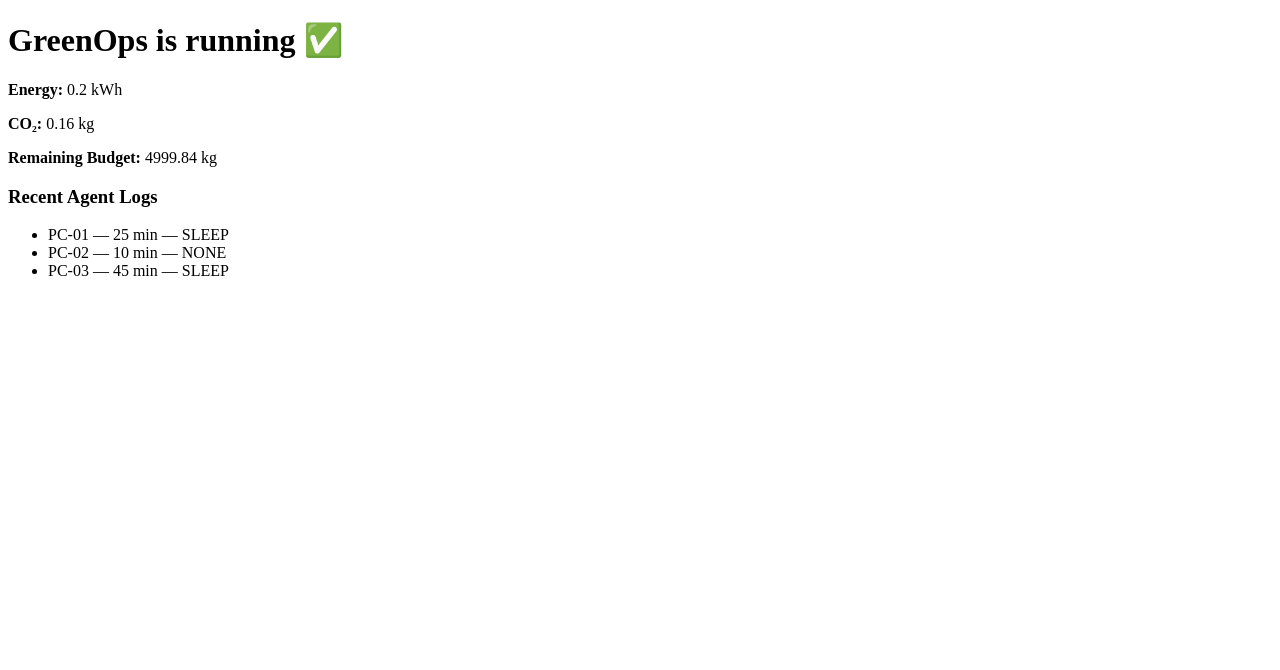
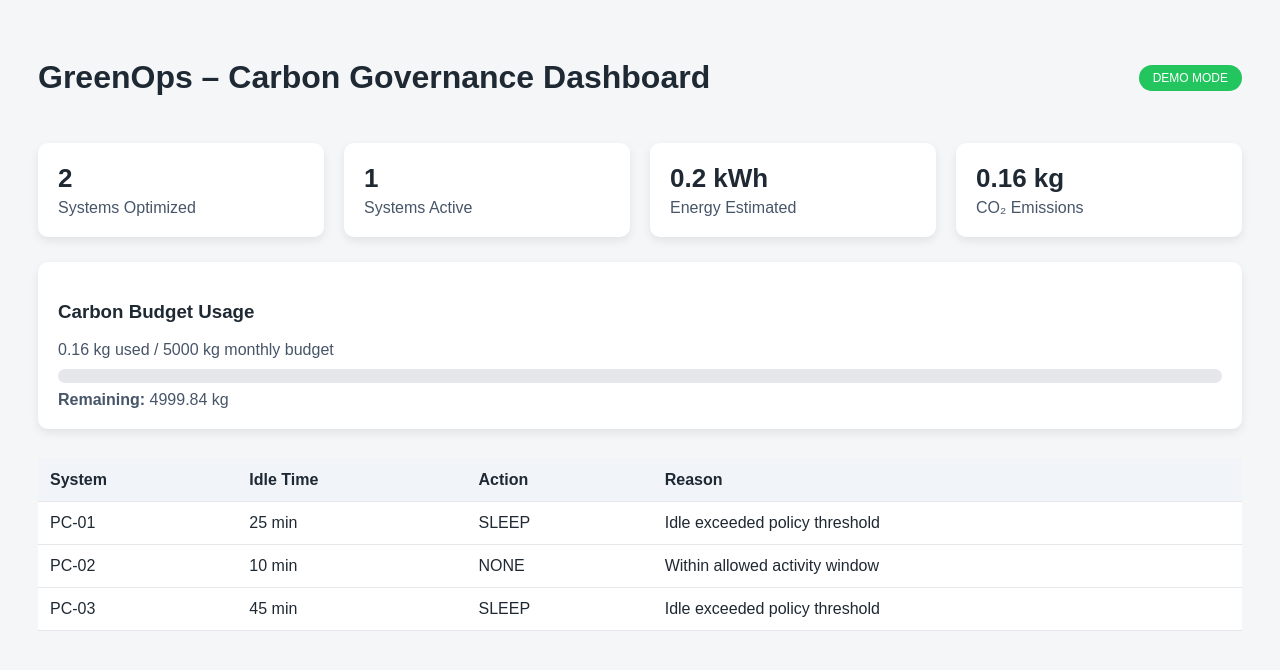
Before and after one commit to iamdevdhanush/GreenOps, a Flask app: page / in a window 1280 px wide. Shown: the top 670 px of the page. Run offline with Flask 3, Linux system fonts and the light colour scheme.

Commit message:
Redesigned dashboard ui

```diff
--- a/server/templates/dashboard.html
+++ b/server/templates/dashboard.html
@@ -1,20 +1,144 @@
 <!DOCTYPE html>
 <html>
 <head>
-    <title>GreenOps Dashboard</title>
+    <title>GreenOps Admin Dashboard</title>
+    <style>
+        body {
+            font-family: Arial, sans-serif;
+            background: #f4f6f8;
+            padding: 30px;
+            color: #1f2933;
+        }
+
+        .header {
+            display: flex;
+            justify-content: space-between;
+            align-items: center;
+        }
+
+        .badge {
+            background: #22c55e;
+            color: white;
+            padding: 6px 14px;
+            border-radius: 20px;
+            font-size: 12px;
+        }
+
+        .cards {
+            display: grid;
+            grid-template-columns: repeat(4, 1fr);
+            gap: 20px;
+            margin-top: 25px;
+        }
+
+        .card {
+            background: white;
+            padding: 20px;
+            border-radius: 10px;
+            box-shadow: 0 4px 10px rgba(0,0,0,0.08);
+        }
+
+        .card h2 {
+            margin: 0;
+            font-size: 26px;
+        }
+
+        .card p {
+            margin: 5px 0 0;
+            color: #475569;
+        }
+
+        .bar-container {
+            background: #e5e7eb;
+            border-radius: 8px;
+            overflow: hidden;
+            margin-top: 10px;
+        }
+
+        .bar {
+            height: 14px;
+            background: #16a34a;
+            width: {{ (used / 5000) * 100 }}%;
+        }
+
+        table {
+            margin-top: 30px;
+            width: 100%;
+            border-collapse: collapse;
+            background: white;
+        }
+
+        th, td {
+            padding: 12px;
+            border-bottom: 1px solid #e5e7eb;
+            text-align: left;
+        }
+
+        th {
+            background: #f1f5f9;
+        }
+    </style>
 </head>
 <body>
-    <h1>GreenOps is running ✅</h1>
 
-    <p><strong>Energy:</strong> {{ energy }} kWh</p>
-    <p><strong>CO₂:</strong> {{ co2 }} kg</p>
-    <p><strong>Remaining Budget:</strong> {{ remaining }} kg</p>
+<div class="header">
+    <h1>GreenOps – Carbon Governance Dashboard</h1>
+    <div class="badge">DEMO MODE</div>
+</div>
 
-    <h3>Recent Agent Logs</h3>
-    <ul>
-        {% for log in logs %}
-            <li>{{ log.pc_id }} — {{ log.idle_minutes }} min — {{ log.action }}</li>
-        {% endfor %}
-    </ul>
+<div class="cards">
+    <div class="card">
+        <h2>{{ optimized }}</h2>
+        <p>Systems Optimized</p>
+    </div>
+
+    <div class="card">
+        <h2>{{ active }}</h2>
+        <p>Systems Active</p>
+    </div>
+
+    <div class="card">
+        <h2>{{ energy }} kWh</h2>
+        <p>Energy Estimated</p>
+    </div>
+
+    <div class="card">
+        <h2>{{ co2 }} kg</h2>
+        <p>CO₂ Emissions</p>
+    </div>
+</div>
+
+<div class="card" style="margin-top:25px;">
+    <h3>Carbon Budget Usage</h3>
+    <p>{{ used }} kg used / 5000 kg monthly budget</p>
+    <div class="bar-container">
+        <div class="bar"></div>
+    </div>
+    <p style="margin-top:8px;"><strong>Remaining:</strong> {{ remaining }} kg</p>
+</div>
+
+<table>
+    <tr>
+        <th>System</th>
+        <th>Idle Time</th>
+        <th>Action</th>
+        <th>Reason</th>
+    </tr>
+    {% for log in logs %}
+    <tr>
+        <td>{{ log.pc_id }}</td>
+        <td>{{ log.idle_minutes }} min</td>
+        <td>{{ log.action }}</td>
+        <td>
+            {% if log.action == "SLEEP" %}
+                Idle exceeded policy threshold
+            {% else %}
+                Within allowed activity window
+            {% endif %}
+        </td>
+    </tr>
+    {% endfor %}
+</table>
+
 </body>
 </html>
```
